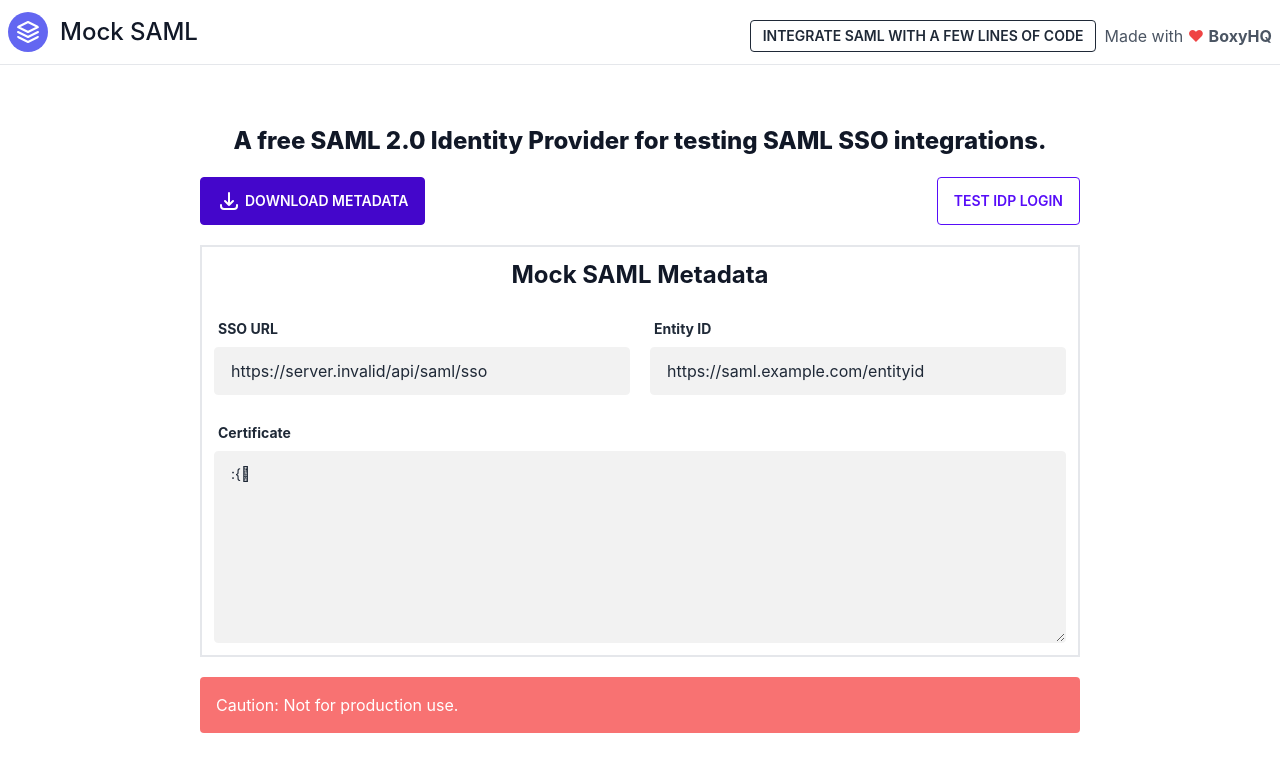
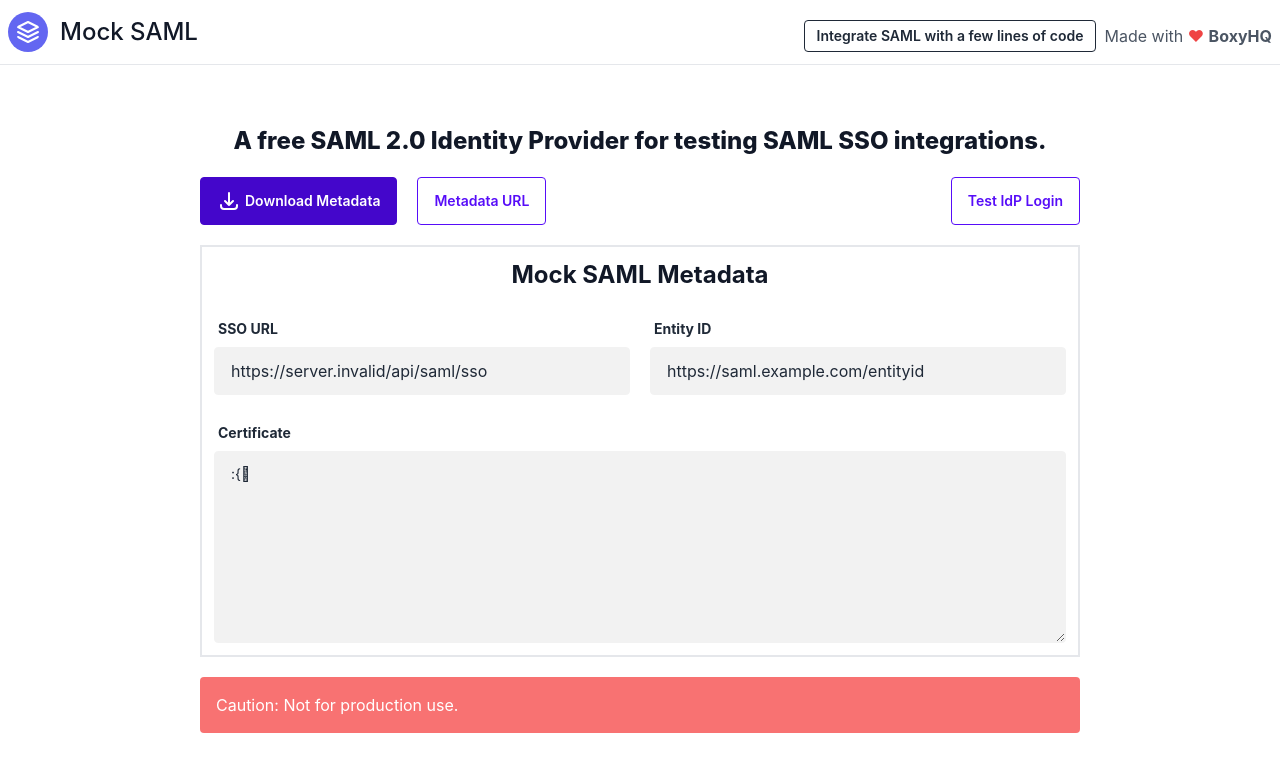
Before and after one commit to boxyhq/mock-saml, a Next.js app: page / in a window 1280 px wide. Shown: the top 772 px of the page. Built offline with nearby package versions, Linux system fonts and the light colour scheme; no server answers.

Commit message:
Add Download Metadata URL

```diff
--- /dev/null
+++ b/pages/api/saml/metadata/index.ts
@@ -0,0 +1,27 @@
+import type { NextApiRequest, NextApiResponse } from 'next';
+import saml from '@boxyhq/saml20';
+
+import config from 'lib/env';
+import type { IdPMetadata } from 'types';
+import { createIdPMetadataXML } from 'utils';
+
+export default async function handler(req: NextApiRequest, res: NextApiResponse<IdPMetadata | string>) {
+  switch (req.method) {
+    case 'GET':
+      return await MetadataUrl();
+    default:
+      return res.status(405).end(`Method ${req.method} Not Allowed`);
+  }
+
+  // Metadata URL
+  async function MetadataUrl() {
+    const xml = await createIdPMetadataXML({
+      idpEntityId: config.entityId,
+      idpSsoUrl: config.ssoUrl,
+      certificate: saml.stripCertHeaderAndFooter(config.publicKey),
+    });
+
+    res.setHeader('Content-type', 'text/xml');
+    res.send(xml);
+  }
+}
--- a/pages/index.tsx
+++ b/pages/index.tsx
@@ -13,7 +13,8 @@
         <h1 className='text-center text-xl font-extrabold text-gray-900 md:text-2xl'>
           A free SAML 2.0 Identity Provider for testing SAML SSO integrations.
         </h1>
-        <div className='flex flex-col justify-between md:flex-row'>
+        <div className='flex flex-col justify-between space-y-5 md:flex-row md:space-y-0'>
+          <div className='flex flex-col space-y-5 md:flex-row md:space-x-5 md:space-y-0'>
             <Link href='/api/saml/metadata/download'>
               <a className='btn btn-active btn-primary'>
                 <svg
@@ -32,6 +33,12 @@
                 Download Metadata
               </a>
             </Link>
+            <Link href='/api/saml/metadata'>
+              <a className='btn btn-outline btn-primary' target='_blank'>
+                Metadata URL
+              </a>
+            </Link>
+          </div>
           <Link href='/saml/login'>
             <a className='btn btn-outline btn-primary'>Test IdP Login</a>
           </Link>
--- a/styles/globals.css
+++ b/styles/globals.css
@@ -43,5 +43,6 @@
 
   .btn {
     @apply rounded;
+    text-transform: none;
   }
 }
```
Lines whose indentation alone changed are shown as unchanged.
